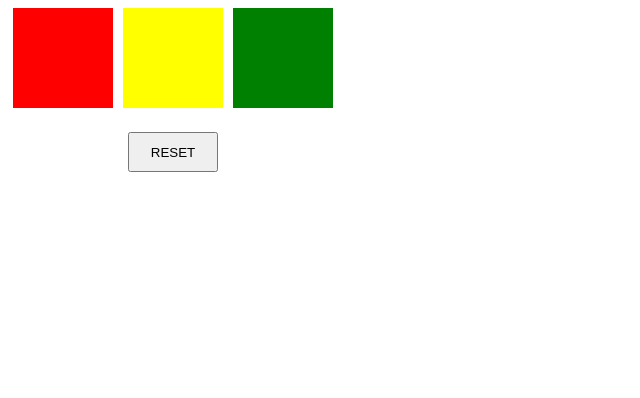
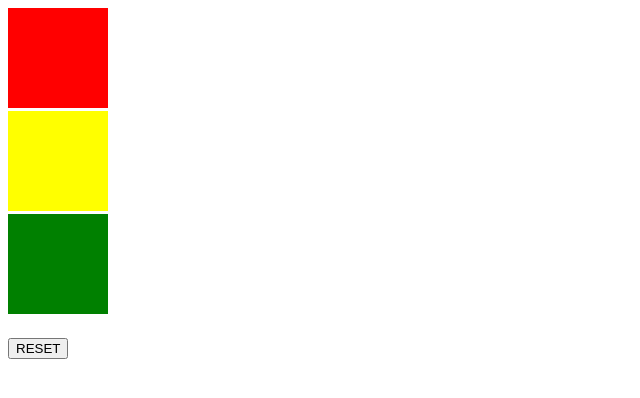
Before and after one commit to MattClarke873/java, a plain HTML site: page Java Color Box/index.html in a window 1280 px wide. Shown: the whole page, without its empty margins (0-640 px from the left). Drawn offline with Linux system fonts and the light colour scheme.

Commit message:
Change Color box java

```diff
--- a/Java Color Box/index.html
+++ b/Java Color Box/index.html
@@ -1,39 +1,12 @@
 <!DOCTYPE html>
 <html lang="en">
 <head>
-    <meta charset="utf-8"/>
-    <link rel="shortcut icon" href="#">
-    <title>DOM Manip</title>
-    <style>
-   .container{
-    width: 330px;
-    display: flex;
-    align-content: center;
-    justify-content:space-around;
+  <meta charset="UTF-8">
+  <meta http-equiv="X-UA-Compatible" content="IE=edge">
+  <meta name="viewport" content="width=device-width, initial-scale=1.0">
+  <title>Document</title>
+</head>
 
-   }
-
-
-   .colorSquare:hover{
-    opacity: 0.5;
-    cursor: pointer;
-   }
-
-   .container2{
-    display: flex;
-    width: 330px;
-    align-content: center;
-    justify-content: center;
-   }
-   .reset{
-    width: 90px;
-    height: 40px;
-
-   }
-
-    </style>
-
-  </head>
 
 <body>
   <div class="container">
@@ -54,10 +27,8 @@
     <div class="container2">
     <button class="reset" id="reset">RESET</button>
     </div>
+
 </body>
 
-
-
 <script src="colour-button.js"></script>
-
 </html>
```
Lines whose indentation alone changed are shown as unchanged.
